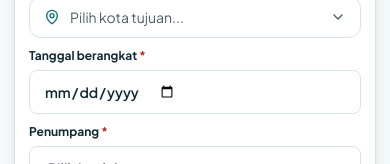
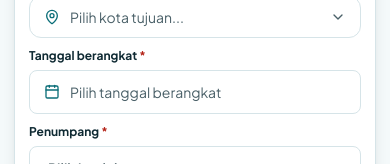
Before and after one commit to rifqi-dermawan/rute-ku, a Next.js app: page / in a window 390 px wide. Shown: the part 329-493 px from the top of the page. Built offline with nearby package versions, Linux system fonts and the light colour scheme; no server answers; the database is empty.

Commit message:
fix: buat input tanggal mobile strict-width agar tidak meluber di HP

```diff
--- a/app/globals.css
+++ b/app/globals.css
@@ -81,25 +81,6 @@
     color: #0F2A33;
     background-color: #ffffff;
     font-size: 16px;
-    max-width: 100%;
-    min-width: 0;
-  }
-
-  /* Mencegah input[type="date"] meluber keluar batas container pada mobile (iOS/Android) */
-  input[type="date"] {
-    display: flex;
-    align-items: center;
-    width: 100%;
-    max-width: 100%;
-    min-width: 0;
-    box-sizing: border-box;
-    overflow: hidden;
-    -webkit-appearance: none;
-    appearance: none;
-  }
-
-  input[type="date"]::-webkit-date-and-time-value {
-    text-align: left;
   }
 
   /* Link: default tidak underline, warna primary */
--- a/app/page.tsx
+++ b/app/page.tsx
@@ -5,6 +5,7 @@ import { useRouter, useSearchParams } from 'next/navigation'
 import Link from 'next/link'
 import { Search, ArrowLeftRight, Clock, RotateCcw, AlertCircle, ArrowRight, Calendar, Users, RefreshCw } from 'lucide-react'
 import CityCombobox from '@/components/CityCombobox'
+import DateInput from '@/components/DateInput'
 
 const CITIES = ['Jakarta', 'Bandung', 'Yogyakarta', 'Surabaya', 'Malang', 'Semarang', 'Solo', 'Denpasar']
 
@@ -289,16 +290,15 @@ function HomeContent() {
               <label className="block text-xs font-bold text-ink mb-1.5">
                 Tanggal berangkat <span className="text-error">*</span>
               </label>
-              <input
-                type="date"
+              <DateInput
                 value={date}
                 min={new Date().toISOString().split('T')[0]}
-                onChange={e => handleDateChange(e.target.value)}
-                className={`flex items-center w-full max-w-full min-w-0 h-11 sm:h-12 px-3.5 border rounded-input bg-white text-ink font-semibold text-sm outline-none transition-all cursor-pointer appearance-none ${
-                  errors['date']
-                    ? 'border-error bg-red-50/20 ring-1 ring-error focus:ring-error'
-                    : 'border-borderCol focus:border-primary focus:ring-1 focus:ring-primary'
-                }`}
+                onChange={handleDateChange}
+                hasError={Boolean(errors['date'])}
+                placeholder="Pilih tanggal berangkat"
+                ariaLabel="Tanggal berangkat"
+                mobileBoxClassName="h-11 px-3.5 rounded-input bg-white"
+                desktopClassName="h-11 sm:h-12 px-3.5 rounded-input bg-white"
               />
               {errors['date'] && (
                 <p className="mt-1 text-xs text-error font-medium flex items-center gap-1">
--- a/app/schedules/page.tsx
+++ b/app/schedules/page.tsx
@@ -6,6 +6,7 @@ import Link from 'next/link'
 import Stepper from '@/components/Stepper'
 import { ArrowRight, SlidersHorizontal, Search, RefreshCw, X, AlertCircle, MapPin, Bus } from 'lucide-react'
 import CityCombobox from '@/components/CityCombobox'
+import DateInput from '@/components/DateInput'
 
 const CITIES = ['Jakarta', 'Bandung', 'Yogyakarta', 'Surabaya', 'Malang', 'Semarang', 'Solo', 'Denpasar']
 
@@ -392,17 +393,18 @@ function SchedulesContent({
                 <label className="block text-xs font-bold text-ink mb-1">
                   Tanggal <span className="text-error">*</span>
                 </label>
-                <input
-                  type="date"
+                <DateInput
                   value={editDate}
                   min={new Date().toISOString().split('T')[0]}
-                  onChange={e => {
-                    setEditDate(e.target.value)
+                  onChange={val => {
+                    setEditDate(val)
                     if (editErrors['date']) setEditErrors(prev => ({ ...prev, date: '' }))
                   }}
-                  className={`flex items-center w-full max-w-full min-w-0 h-10 px-3 border rounded-xl bg-surface text-ink text-sm font-semibold outline-none transition-all appearance-none ${
-                    editErrors['date'] ? 'border-error ring-1 ring-error' : 'border-borderCol focus:border-primary'
-                  }`}
+                  hasError={Boolean(editErrors['date'])}
+                  placeholder="Pilih tanggal"
+                  ariaLabel="Tanggal berangkat"
+                  mobileBoxClassName="h-10 px-3 rounded-xl bg-surface"
+                  desktopClassName="h-10 px-3 rounded-xl bg-surface"
                 />
                 {editErrors['date'] && (
                   <p className="text-[11px] text-error font-medium mt-1">{editErrors['date']}</p>
--- /dev/null
+++ b/components/DateInput.tsx
@@ -0,0 +1,83 @@
+'use client'
+
+import React from 'react'
+import { Calendar } from 'lucide-react'
+
+interface DateInputProps {
+  value: string
+  min?: string
+  onChange: (value: string) => void
+  hasError?: boolean
+  placeholder?: string
+  ariaLabel?: string
+  mobileBoxClassName?: string
+  desktopClassName?: string
+}
+
+/** Formats an ISO date string (YYYY-MM-DD) for mobile display in Indonesian locale. */
+function formatDisplayDate(isoDate: string): string {
+  if (!isoDate) return ''
+  const parts = isoDate.split('-')
+  if (parts.length !== 3) return isoDate
+  const [year, month, day] = parts.map(Number)
+  const parsed = new Date(year, month - 1, day)
+  if (Number.isNaN(parsed.getTime())) return isoDate
+  return parsed.toLocaleDateString('id-ID', {
+    day: 'numeric',
+    month: 'short',
+    year: 'numeric',
+  })
+}
+
+/**
+ * Date input that keeps the native desktop input unchanged while rendering
+ * a strict-width container on mobile so native date controls never overflow.
+ */
+export default function DateInput({
+  value,
+  min,
+  onChange,
+  hasError = false,
+  placeholder = 'Pilih tanggal',
+  ariaLabel = 'Tanggal berangkat',
+  mobileBoxClassName = 'h-11 px-3.5 rounded-input bg-white',
+  desktopClassName = 'h-11 sm:h-12 px-3.5 rounded-input bg-white',
+}: DateInputProps) {
+  const borderClass = hasError
+    ? 'border-error bg-red-50/20 ring-1 ring-error focus:ring-error focus-within:ring-error'
+    : 'border-borderCol focus:border-primary focus:ring-1 focus:ring-primary focus-within:border-primary focus-within:ring-1 focus-within:ring-primary'
+
+  return (
+    <>
+      {/* Mobile (< 640px): strict-width wrapper prevents native input[type="date"] overflow */}
+      <div
+        className={`sm:hidden relative w-full min-w-0 border flex items-center justify-between gap-2 overflow-hidden transition-all ${mobileBoxClassName} ${borderClass}`}
+      >
+        <div className="flex items-center gap-2.5 min-w-0 flex-1">
+          <Calendar className="w-4 h-4 text-primary flex-shrink-0" />
+          <span className={`text-sm truncate ${value ? 'font-semibold text-ink' : 'font-normal text-muted'}`}>
+            {value ? formatDisplayDate(value) : placeholder}
+          </span>
+        </div>
+        <input
+          type="date"
+          aria-label={ariaLabel}
+          value={value}
+          min={min}
+          onChange={e => onChange(e.target.value)}
+          className="absolute inset-0 w-full h-full opacity-0 cursor-pointer z-10"
+        />
+      </div>
+
+      {/* Desktop (>= 640px): standard native date input */}
+      <input
+        type="date"
+        aria-label={ariaLabel}
+        value={value}
+        min={min}
+        onChange={e => onChange(e.target.value)}
+        className={`hidden sm:block w-full border text-ink font-semibold text-sm outline-none transition-all cursor-pointer ${desktopClassName} ${borderClass}`}
+      />
+    </>
+  )
+}
```
